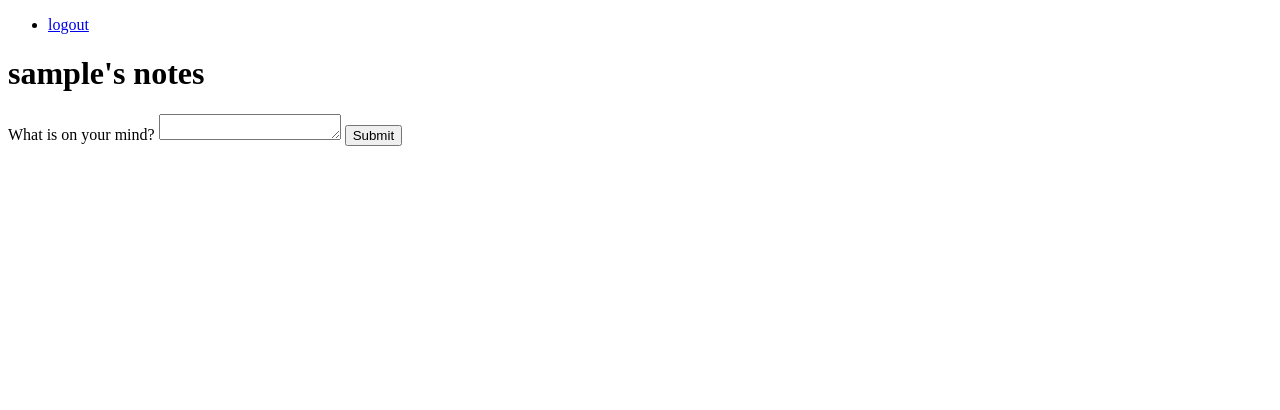
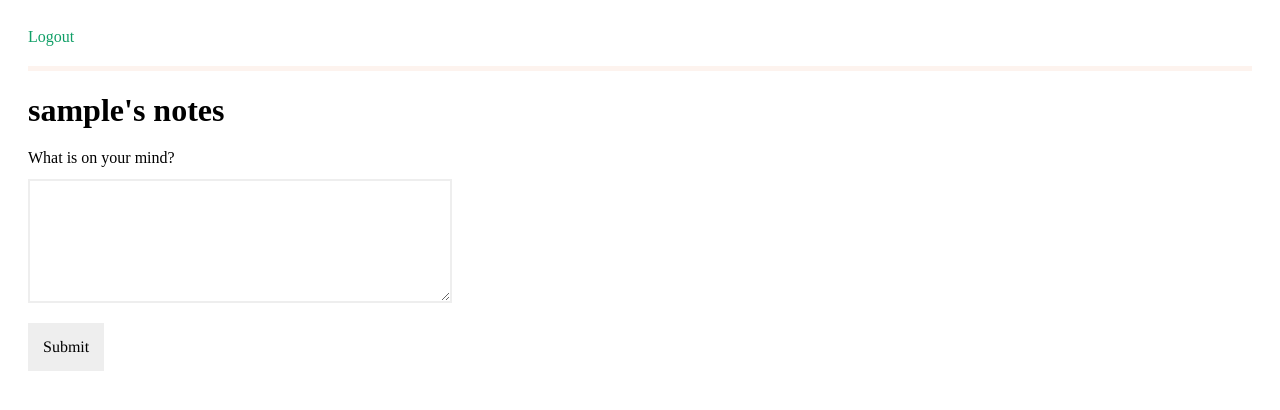
Before and after one commit to dpvitt/notes, a Flask app: page /notes in a window 1280 px wide. Shown: the top 410 px of the page. Run offline with Flask 2, Linux system fonts and the light colour scheme; the visitor is signed in with stand-in values (Sample User, id 1); data comes from the database, SQL or seed files in the repository; data that the repository does not hold is empty.

Commit message:
add some very basic styling

```diff
--- a/app/static/css/styles.css
+++ b/app/static/css/styles.css
@@ -1,4 +1,121 @@
+
+body {
+  padding: 20px;
+}
+
+h1 {
+  margin-bottom: 0;
+}
+
+a:hover {
+  text-decoration: underline;
+}
+
+.col {
+  float: left;
+  padding: 0 40px 0 0;
+}
+
+.field {
+  overflow: hidden;
+  padding: 10px 0;
+}
+
+.field-error {
+  display: block;
+  background: #f92e5b;
+  color: #fff;
+  padding: 10px;
+  margin: 0 0 20px 0;
+}
+
+label,
+.input {
+  float: left;
+  height: 20px;
+  min-width: 100px;
+}
+
+label {
+  padding: 10px 10px 10px 0;
+}
 
 .input {
-  height: 20px;
+  background: #fff;
+  padding: 10px;
+  border: 2px solid #eee;
 }
+
+textarea {
+  display: block;
+  clear: left;
+  width: 400px;
+  min-height: 100px;
+  max-height: 250px;
+  resize: vertical;
+}
+
+input[type="submit"],
+.button {
+  padding: 15px;
+  background: #eee;
+  border: 0;
+  margin: 10px 0;
+  font-family: Times, serif;
+  font-size: 16px;
+}
+
+.login-menu {
+  list-style: none;
+  margin: 0 0 20px 0;
+  padding: 0 0 20px 0;
+  border-bottom: 5px solid #fdf3ee;
+}
+
+.notification {
+  background: #f6eed3;
+  padding: 20px;
+}
+
+.notes {
+  min-width: 400px;
+}
+
+.notes a {
+  text-decoration: none;
+  color: #000;
+}
+
+.option,
+.login-menu a,
+.options a {
+  text-decoration: none;
+  color: #109f67;
+}
+
+.options {
+  padding: 0;
+  margin: 0;
+  float: left;
+}
+
+.options a {
+  padding: 0 8px 0 0;
+}
+
+.note {
+  background: #fdf3ee;
+  padding: 20px 20px 10px 20px;
+  margin-bottom: 20px;
+}
+
+.date {
+  float: right;
+  margin: 0;
+}
+
+.note-body {
+  overflow: hidden;
+  display: block;
+  width: 100%;
+}
--- a/app/templates/components/flashed-messages.html
+++ b/app/templates/components/flashed-messages.html
@@ -1,4 +1,4 @@
 
 {% for message in get_flashed_messages() %}
-  {{ message }}
+  <p class="notification">{{ message }}</p>
 {% endfor %}
--- a/app/templates/components/login-menu.html
+++ b/app/templates/components/login-menu.html
@@ -1,8 +1,8 @@
 
-<ul>
+<ul class="login-menu">
   {% if (current_user.is_authenticated) %}
-  <li><a href="{{ url_for('auth_route.logout') }}">logout</a></li>
+  <li><a href="{{ url_for('auth_route.logout') }}">Logout</a></li>
   {% else %}
-  <li><a href="{{ url_for('auth_route.login') }}">login</a></li>
+  <li><a href="{{ url_for('auth_route.login') }}">Login</a></li>
   {% endif %}
 </ul>
--- a/app/templates/errors/403.html
+++ b/app/templates/errors/403.html
@@ -1 +1 @@
-forbidden
+<p class="notification">Forbidden</p>
--- a/app/templates/errors/404.html
+++ b/app/templates/errors/404.html
@@ -1 +1 @@
-page not found
+<p class="notification">page not found</p>
--- a/app/templates/errors/500.html
+++ b/app/templates/errors/500.html
@@ -0,0 +1 @@
+<p class="notification">server error</p>
--- a/app/templates/notes/note.html
+++ b/app/templates/notes/note.html
@@ -5,9 +5,11 @@
 
 {% include 'components/login-menu.html' %}
 
-<a href="{{ url_for('notes_route.notes') }}">Back to notes</a>
+{% if (current_user.is_authenticated) %}
+<a class="option" href="{{ url_for('notes_route.notes') }}">Back to notes</a>
+{% endif %}
 
-<span>{{ note.timestamp }}</span>
+<p>{{ note.timestamp }}</p>
 <p>{{ note.body }}</p>
 
 {% endblock %}
--- a/app/templates/notes/notes.html
+++ b/app/templates/notes/notes.html
@@ -7,33 +7,38 @@
 
 <h1>{{current_user.username}}'s notes</h1>
 
+<div class="col">
   <form method="POST">
     {{ noteForm.hidden_tag() }}
 
+    <div class="field">
       {% for message in noteForm.body.errors %}
-    {{ message }}
+      <p class="error">{{ message }}</p>
       {% endfor %}
-  {{ noteForm.body.label }} {{ noteForm.body(class='input') }}
+      {{ noteForm.body.label }}
+      {{ noteForm.body(class='input') }}
+    </div>
 
     {{ noteForm.submit() }}
   </form>
+</div>
 
-<ul>
+<div class="col">
+  <div class="notes">
     {% for note in notes %}
-  <li>
-    <a href="{{ url_for('notes_route.edit_note', id=note.id) }}">
-      Edit
-    </a>
-    <a href="{{ url_for('notes_route.delete_note', id=note.id) }}">
-      Delete
-    </a>
+    <article class="note">
+      <ul class="options">
+        <a class="option" href="{{ url_for('notes_route.edit_note', id=note.id) }}">edit</a>
+        <a class="option" href="{{ url_for('notes_route.delete_note', id=note.id) }}">delete</a>
+      </ul>
+      <p class="date">{{ note.timestamp }}</p>
 
-    <a href="{{ url_for('notes_route.note', id=note.id) }}">
-      <span>{{ note.timestamp }}</span>
+      <a href="{{ url_for('notes_route.note', id=note.id) }}" class="note-body">
         <p>{{ note.body }}</p>
       </a>
-  </li>
+    </article>
     {% endfor %}
-</ul>
+  </div>
+</div>
 
 {% endblock %}
```
Also changed, not shown: app/templates/auth/login.html (+15 -10 lines), app/templates/auth/register.html (+20 -8 lines), app/templates/notes/edit-note.html (+9 -5 lines). Lines whose indentation alone changed are shown as unchanged.
